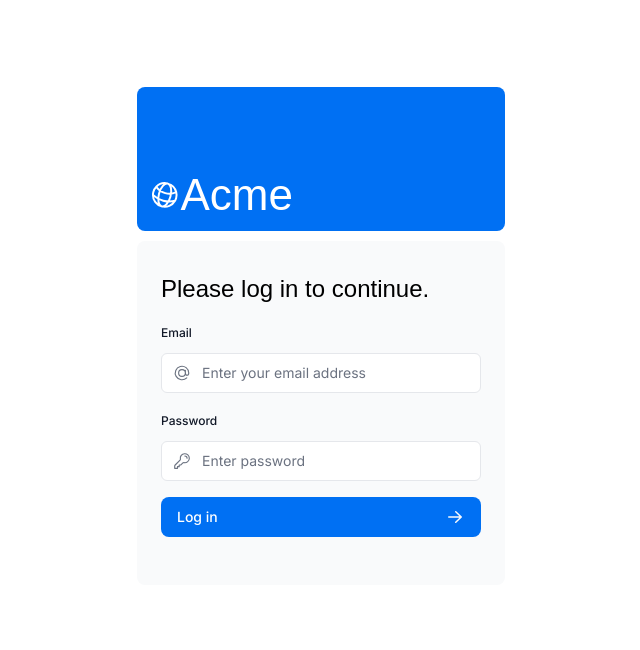
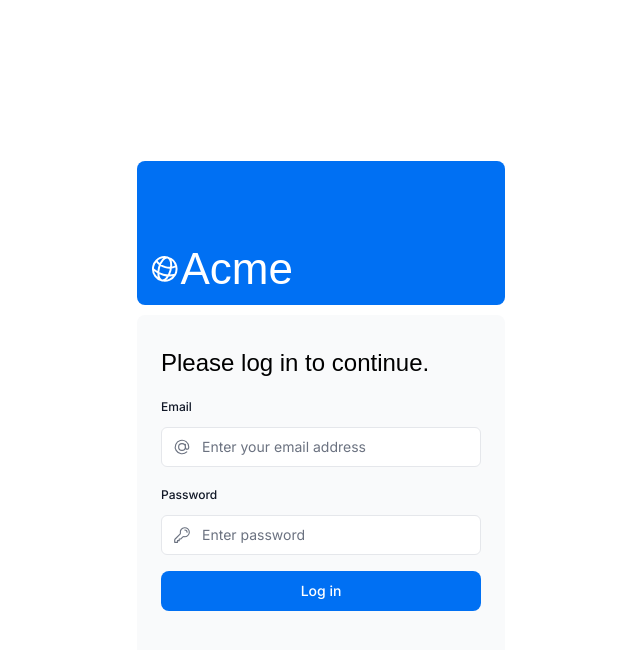
Before and after one commit to OscarMeneses99/tutorial-nextjs, a Next.js app: page /login in a window 1280 px wide. Shown: the top 650 px of the page, without its empty margins (319-959 px from the left). Built offline with nearby package versions, Linux system fonts and the light colour scheme; a web font is replaced by a local one.

Commit message:
Remove console.log statement and adjust login page layout

```diff
--- a/app/dashboard/customers/page.tsx
+++ b/app/dashboard/customers/page.tsx
@@ -15,7 +15,6 @@ export default async function Page({
   }) {
     const query = searchParams?.query || '';
     const customers = await fetchFilteredCustomers(query);
-    console.log(customers);
     return (
         <CustomersTable customers={customers} />
     )
--- a/app/login/page.tsx
+++ b/app/login/page.tsx
@@ -9,7 +9,7 @@ export const metadata: Metadata = {
 export default function LoginPage() {
     return (
         <main className="flex items-center justify-center md:h-screen">
-            <div className="relative mx-auto flex w-full max-w-[400px] flex-col space-y-2.5 p-4 md:-mt-32">
+            <div className="relative mx-auto flex w-full max-w-[400px] flex-col space-y-2.5 p-4 mt-5">
                 <div className="flex h-20 w-full items-end rounded-lg bg-blue-500 p-3 md:h-36">
                     <div className="w-32 text-white md:w-36">
                         <AcmeLogo />
--- a/app/ui/login-form.tsx
+++ b/app/ui/login-form.tsx
@@ -83,8 +83,8 @@ function LoginButton() {
   const { pending } = useFormStatus();
 
   return (
-    <Button className="mt-4 w-full" aria-disabled={pending}>
-      Log in <ArrowRightIcon className="ml-auto h-5 w-5 text-gray-50" />
+    <Button className="mt-4 w-full justify-center" aria-disabled={pending}>
+      Log in
     </Button>
   );
 }
```
